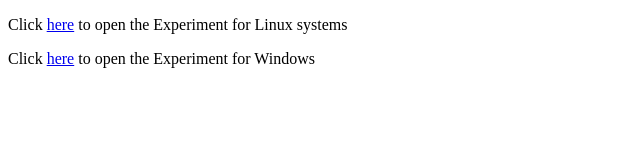
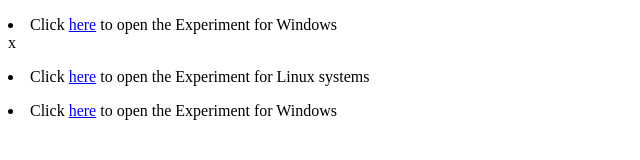
Before and after one commit to virtual-labs/exp-generation-of-random-variables-iiith, a plain HTML site: page experiment/simulation/index.html in a window 1280 px wide. Shown: the whole page, without its empty margins (0-640 px from the left). Drawn offline with Linux system fonts and the light colour scheme.

Commit message:
added prerequisite link

```diff
--- a/experiment/simulation/index.html
+++ b/experiment/simulation/index.html
@@ -6,9 +6,9 @@
 </head>
 <body>
 		<!-- Your code goes here-->
-
-	<p>Click <a href="Exp4.tar.gz">here</a> to open the Experiment for Linux systems</p>
-	<p>Click <a href="Exp4.zip">here</a> to open the Experiment for Windows </p>
+	<p><li>Click <a href="Exp1.zip">here</a> to open the Experiment for Windows</li>x
+	<p><li>Click <a href="Exp4.tar.gz">here</a> to open the Experiment for Linux systems</li></p>
+	<p><li>Click <a href="Exp4.zip">here</a> to open the Experiment for Windows </li></p>
 	<!-- Add JS at the bottom of HTML file -->
         <script src="./js/main.js"></script>
 </body>
```
